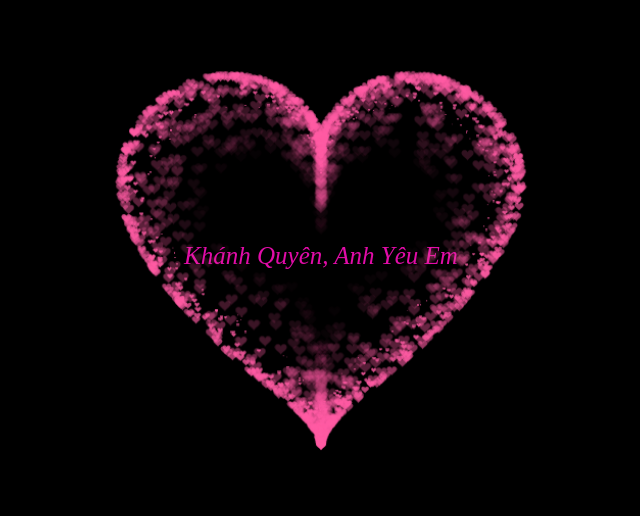
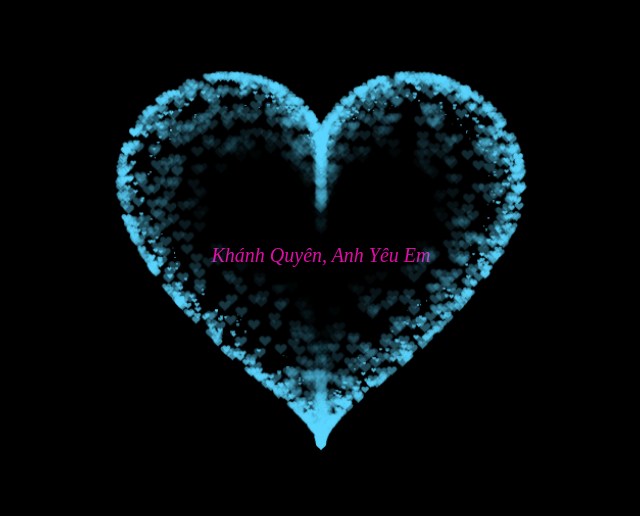
Before and after one commit to quan1009/mylove, a plain HTML site: page index.html in a window 1280 px wide. Shown: the part 142-658 px from the top of the page, without its empty margins (319-959 px from the left). Drawn offline with Linux system fonts and the light colour scheme.

Commit message:
Update index.html

```diff
--- a/index.html
+++ b/index.html
@@ -46,7 +46,7 @@
       #pinkboard:after {
         content: '';
         position: absolute;
-        background: #ff5ca4;
+        background: #5cd6ff;
         width: 100px;
         height: 160px;
         border-top-left-radius: 50px;
@@ -311,7 +311,7 @@
           }
           context.closePath();
           // create the fill
-          context.fillStyle = '#FF5CA4';
+          context.fillStyle = '#5cd6ff';
           context.fill();
           // create the image
           var image = new Image();
@@ -371,7 +371,7 @@
         width: 100%;
         color: rgb(225, 12, 168);
         height:100%;
-        font-size: 25px;
+        font-size: 20px;
         font-style: italic;
         display: flex;
         align-items: center;
```
